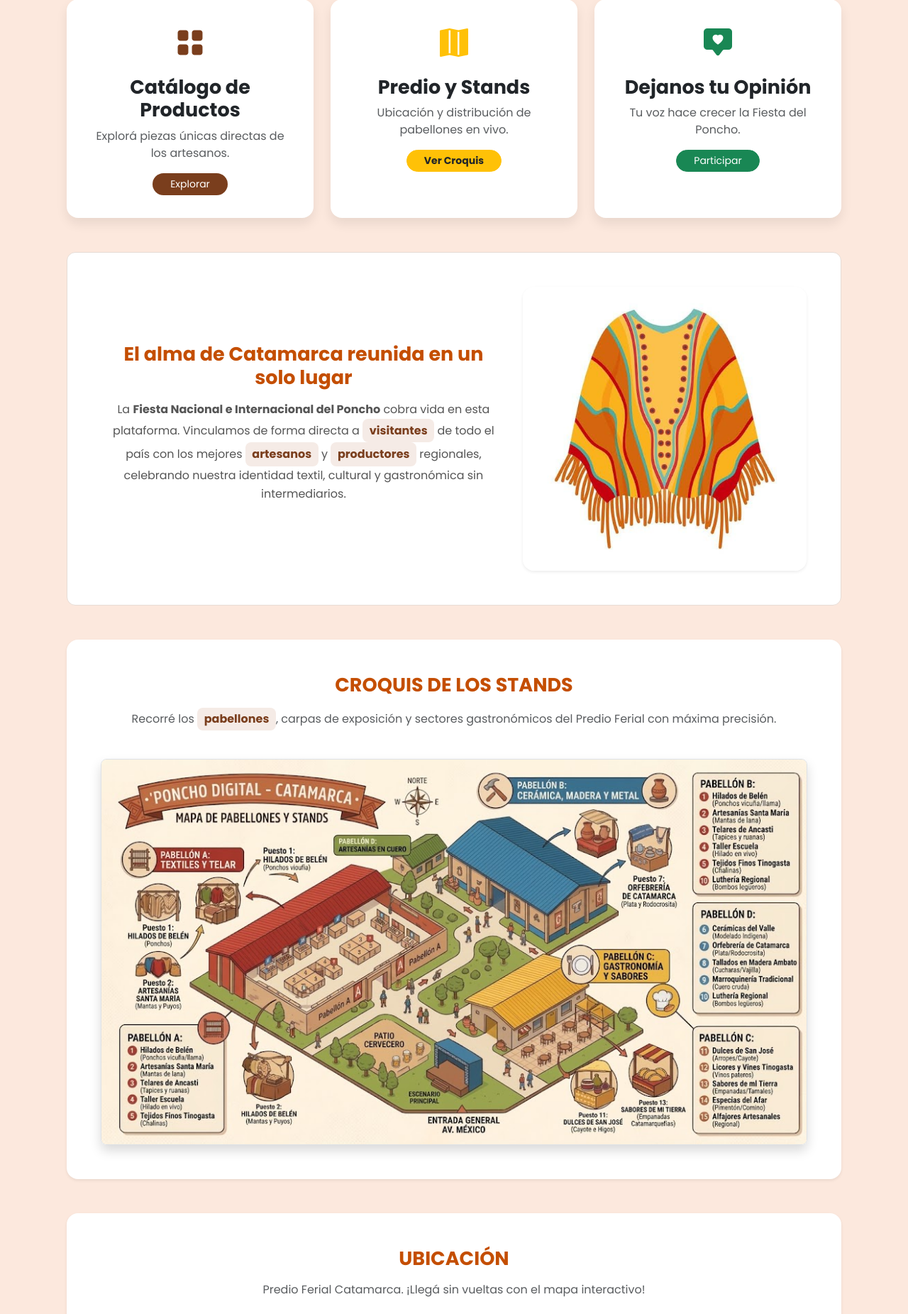
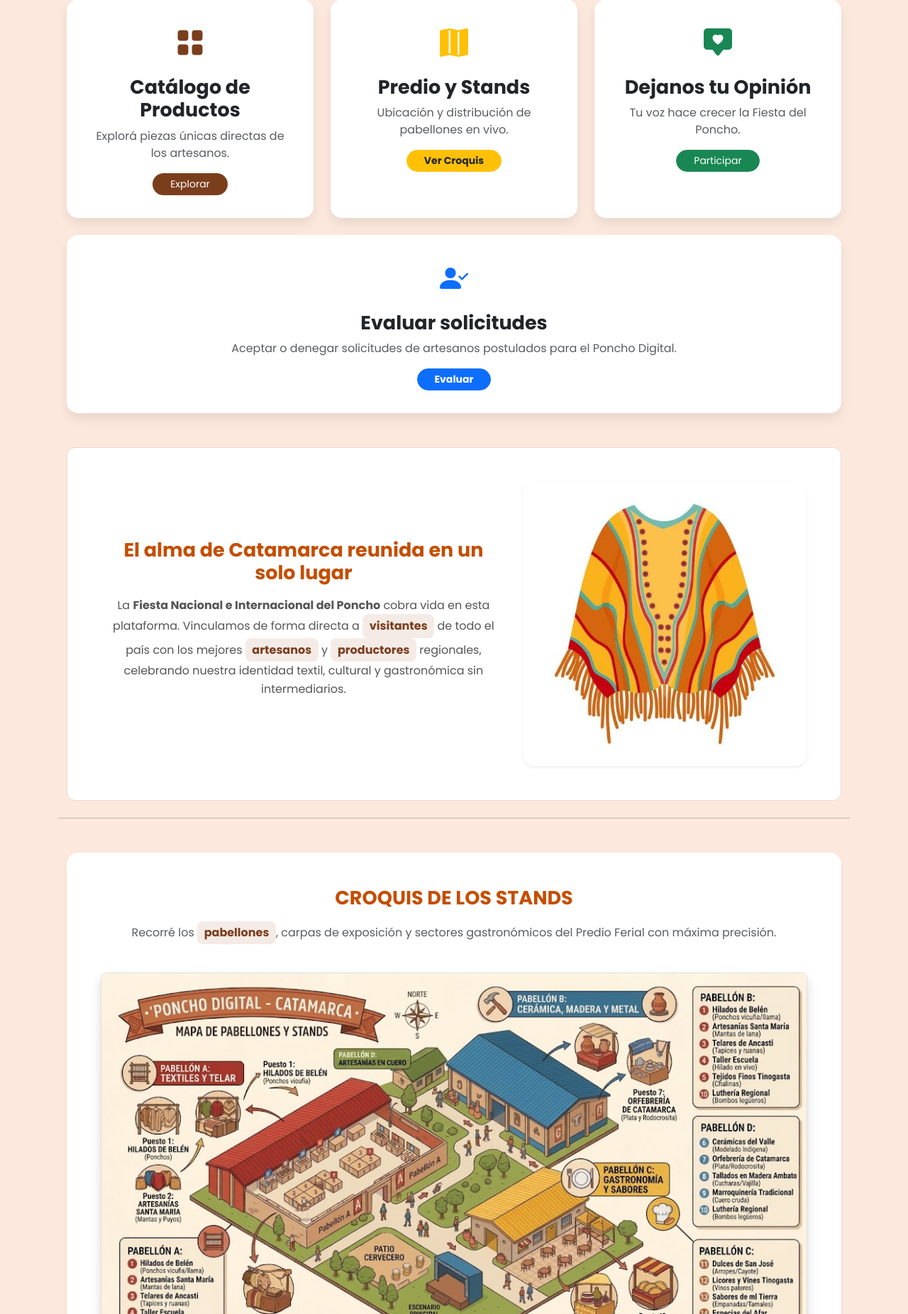
Before and after one commit to J0C4P/TPLaboratorio-Programacion3, a Django app: page / in a window 1280 px wide. Shown: the part 664-2515 px from the top of the page at 71% size. Run offline with Django 5.2, Linux system fonts and the light colour scheme; the visitor is signed in with stand-in values (Sample User, id 1); data that the repository does not hold is empty.

Commit message:
Adicion de card para administrador que evalue las solicitudes

```diff
--- a/Django/ponchoVirtual/ponchoVirtual/templates/base/portada.html
+++ b/Django/ponchoVirtual/ponchoVirtual/templates/base/portada.html
@@ -77,6 +77,18 @@
                     </div>
                 </div>
             </div>
+            {% if request.user.is_staff%}
+                <div class="col-12">
+                    <div class="card h-100 p-3 bg-white tarjeta-acceso">
+                        <div class="card-body">
+                            <div class="mb-3 text-primary fs-1"><i class="bi bi-person-check-fill"></i></div>
+                            <h3 class="h5 fw-bold text-dark">Evaluar solicitudes</h3>
+                            <p class="text-muted small">Aceptar o denegar solicitudes de artesanos postulados para el Poncho Digital.</p>
+                            <a href="#" class="btn btn-primary rounded-pill px-4 btn-sm fw-bold">Evaluar</a>
+                        </div>
+                    </div>
+                </div>
+            {% endif %}
         </div>
     </div>
 
@@ -96,47 +108,52 @@
             </div>
         </div>
     </div>
-
+<hr>
     <!-- CARRUSEL DINÁMICO DE PRODUCTOS -->
-    {% if productos_destacados %}
+{% if productos_destacados %}
     <div class="container my-5">
         <div class="text-center mb-4">
-            <h3 class="fw-bold texto-marron-principal">✨ PRODUCTOS DESTACADOS</h3>
+            <h3 class="fw-bold texto-marron-principal">PRODUCTOS DESTACADOS</h3>
             <p class="text-muted">Piezas artesanales subidas recientemente por nuestros creadores</p>
         </div>
 
-        <div id="carruselProductos" class="carousel slide shadow-sm rounded-4 p-4 bg-white border" data-bs-ride="carousel">
+        <!-- Contenedor del carrusel con mayor padding y presencia -->
+        <div id="carruselProductos" class="carousel slide shadow rounded-4 p-5 bg-white border border-2 border-opacity-10" data-bs-ride="carousel">
             <div class="carousel-inner">
                 {% for producto in productos_destacados %}
                     <div class="carousel-item {% if forloop.first %}active{% endif %}">
-                        <div class="row align-items-center justify-content-center text-center">
-                            <div class="col-md-4">
-                                {% if producto.imagen %}
-                                    <img src="{{ producto.imagen.url }}" class="img-fluid rounded-3 shadow" style="max-height: 220px; object-fit: cover;" alt="{{ producto.nombre }}">
-                                {% else %}
-                                    <img src="{% static 'img/portada 1.jpg' %}" class="img-fluid rounded-3 shadow" style="max-height: 220px; object-fit: cover;" alt="Sin imagen">
-                                {% endif %}
+                        <div class="row align-items-center justify-content-center text-center text-md-start g-4">
+
+                            <!-- Columna de la Imagen (Con límite de alto para que no se deforme) -->
+                            <div class="col-12 col-md-5 text-center">
+                                <img src="{{ producto.imagen.url }}" class="img-fluid rounded-4 shadow-sm" style="max-height: 280px; width: 100%;" alt="{{ producto.nombre }}">
                             </div>
-                            <div class="col-md-6 text-md-start mt-3 mt-md-0">
-                                <span class="badge bg-secondary mb-2">{{ producto.categoria}}</span>
-                                <h4 class="fw-bold texto-marron-principal">{{ producto.nombre }}</h4>
-                                <h6 class="text-muted small">{{ producto.descripcion|truncatechars:100 }}</h6>
-                                <h6 class="fw-bold text-dark">Precio: ${{ producto.precio }}</h6>
+
+                            <!-- Columna de los Textos (Respetando tu estructura original) -->
+                            <div class="col-12 col-md-7 ps-md-4">
+                                <span class="badge bg-warning text-dark mb-3 px-3 py-2 rounded-pill fw-bold shadow-sm">
+                                    <i class="bi bi-tag-fill me-1"></i> {{ producto.categoria}}
+                                </span>
+                                <h2 class="fw-bold text-dark display-6 mb-3">{{ producto.nombre }}</h2>
+                                <p class="text-muted lead fs-6 mb-4">{{ producto.descripcion}}</p>
+                                <h3 class="fw-bold texto-marron-principal">Precio: ${{ producto.precio }}</h3>
                             </div>
+
                         </div>
                     </div>
                 {% endfor %}
             </div>
+
+            <!-- Botones de navegación del carrusel más visibles -->
             <button class="carousel-control-prev" type="button" data-bs-target="#carruselProductos" data-bs-slide="prev">
-                <span class="carousel-control-prev-icon bg-dark rounded-circle p-2" aria-hidden="true"></span>
+                <span class="carousel-control-prev-icon bg-secondary rounded-circle p-3 shadow" aria-hidden="true"></span>
             </button>
             <button class="carousel-control-next" type="button" data-bs-target="#carruselProductos" data-bs-slide="next">
-                <span class="carousel-control-next-icon bg-dark rounded-circle p-2" aria-hidden="true"></span>
+                <span class="carousel-control-next-icon bg-secondary rounded-circle p-3 shadow" aria-hidden="true"></span>
             </button>
         </div>
     </div>
-    {% endif %}
-
+{% endif %}
     <!-- CROQUIS DE LOS STANDS (TAMAÑO ORIGINAL INTACTO) -->
     <div class="container my-5" id="mapa">
         <div class="card border-0 shadow-sm rounded-4 p-4 p-md-5 bg-white">
```
Also changed, not shown: Django/ponchoVirtual/ponchoVirtual/apps/artesanos/templates/Crear_art_emp.html (+7 -0 lines), Django/ponchoVirtual/ponchoVirtual/apps/productos/templates/detalle_producto.html (+5 -3 lines).
